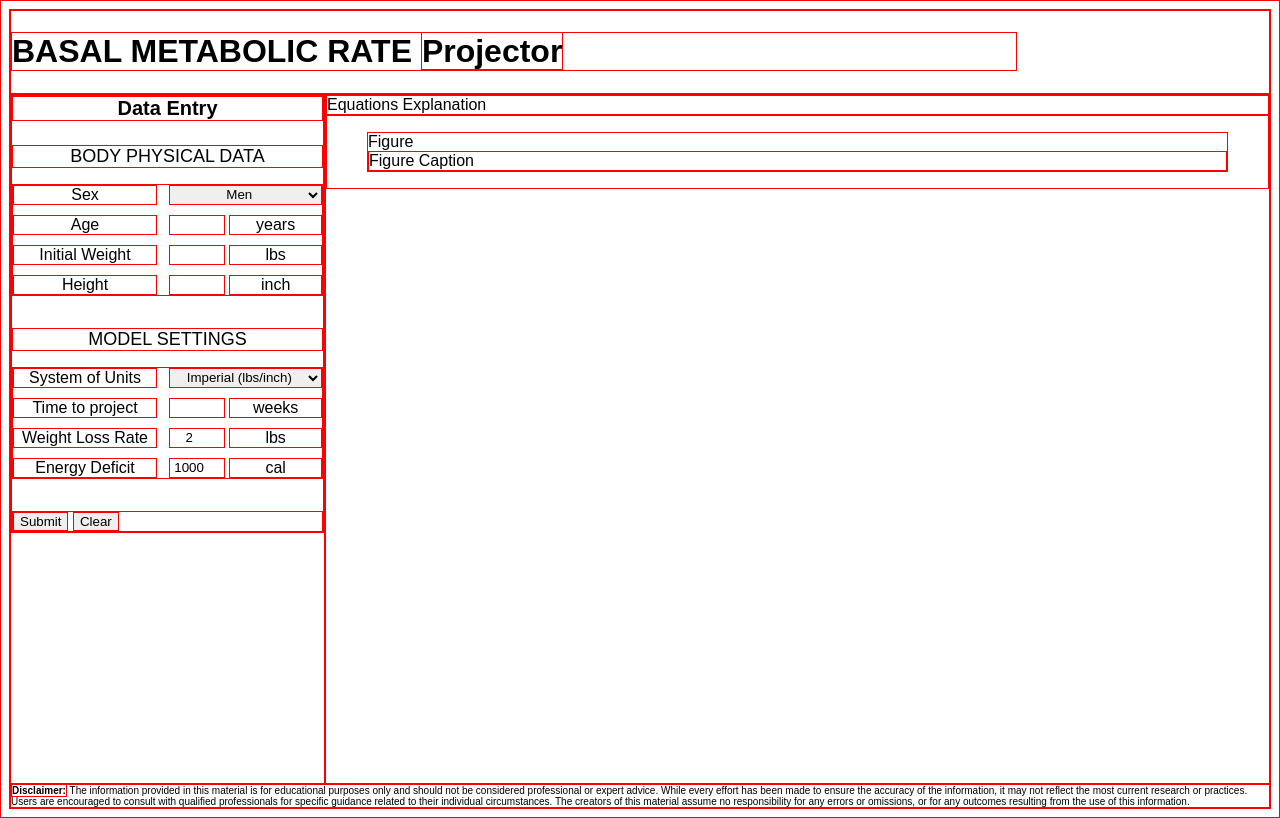
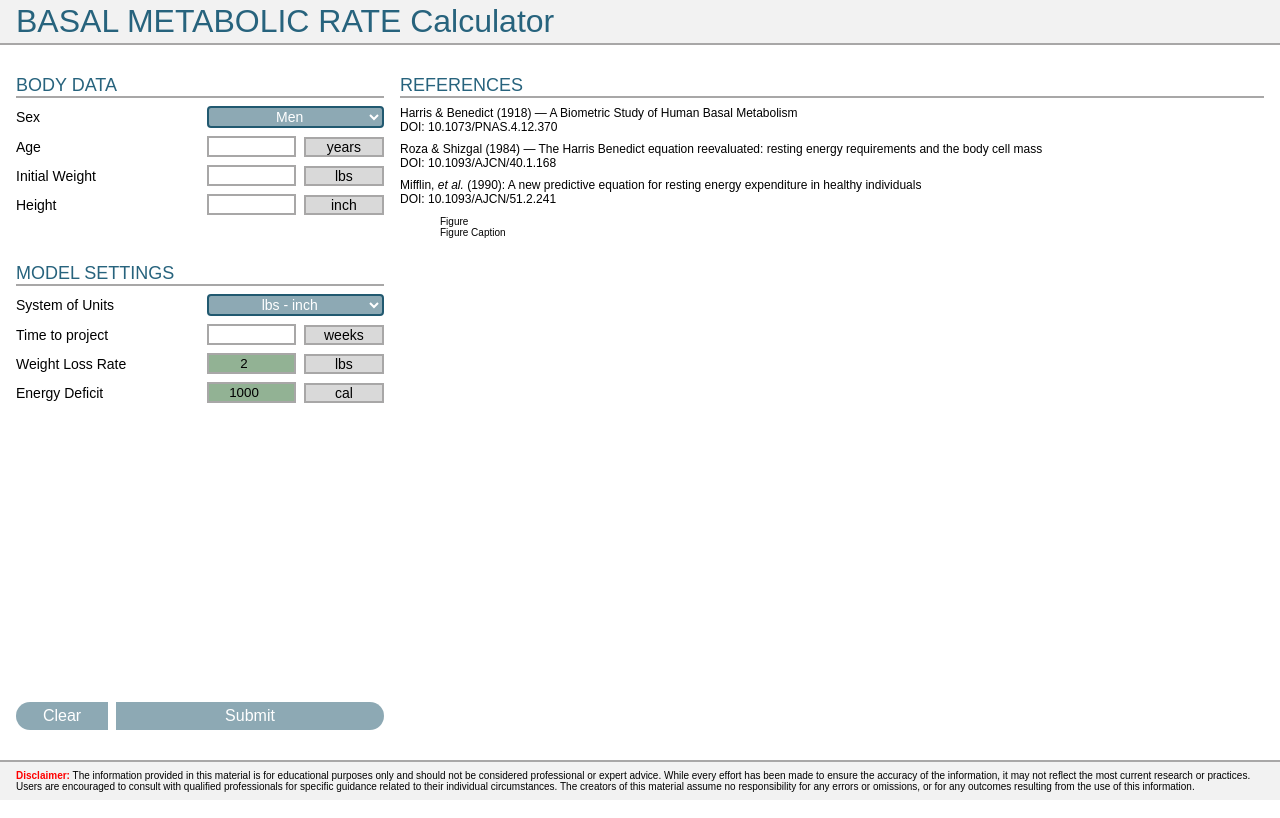
Before and after one commit to yifattih/rmr-projection-client-browser, a Flask app: page / in a window 1280 px wide. Run offline with Flask 3, Linux system fonts and the light colour scheme.

Commit message:
feat(frontend): fix form input input validation

```diff
--- a/app/static/script.js
+++ b/app/static/script.js
@@ -5,9 +5,10 @@ $(document).ready(function() {
     //////// Show initial message ////////
 
     var statusMessageContainer = $("header h5");
+
     displayMessage(
         statusMessageContainer,
-        "App: Ready!"
+        "App ready!"
     );
 
     //////// Input data validation ////////
@@ -45,6 +46,39 @@ $(document).ready(function() {
         statusMessageContainer
     );
 
+    // Time to Project must be 0 or more
+    var timeField = $('#input-time');
+    var minTime = 0;
+    var timeErrorMessage = "Time must be 0 or more";
+    checkIfGreaterThan(
+        timeField,
+        minTime,
+        timeErrorMessage,
+        statusMessageContainer
+    );
+
+    // Weight Loss Rate must be 0 or more
+    var rateField = $('#input-rate');
+    var minRate = 0;
+    var rateErrorMessage = "Loss Rate must be 0 or more";
+    checkIfGreaterThan(
+        rateField,
+        minRate,
+        rateErrorMessage,
+        statusMessageContainer
+    );
+
+    // Energy Deficit must be 0 or more
+    var energyField = $('#input-energy');
+    var minEnergy = 0;
+    var energyErrorMessage = "Energy Deficit must be 0 or more";
+    checkIfGreaterThan(
+        energyField,
+        minEnergy,
+        energyErrorMessage,
+        statusMessageContainer
+    );
+
     //////// Change units based on selection ////////
 
     $('#select-units').on(
@@ -71,11 +105,21 @@ $(document).ready(function() {
         function(event) {
         event.preventDefault();
         var form_data = $('#data-form').serializeArray();
+        var formInputIsValid = [];
         console.log(form_data);
         for (var input in form_data){
             var element=$("#input-"+form_data[input]['name']);
-            console.log(element);
+            var select_element=$("#select-"+form_data[input]['name']);
+            if (element.hasClass("input-valid") || select_element.hasClass("input-valid")) {
+                formInputIsValid.push(true);
+                console.log("Element Valid: "+form_data[input]['name'])
+            }
+            else {
+                formInputIsValid.push(false);
+                console.log("Element Invalid: "+form_data[input]['name'])
+            }
         };
+
         const sex = $('#select-sex').val();
         const age = $('#input-age').val();
         const weight = $('#input-weight').val();
@@ -85,6 +129,11 @@ $(document).ready(function() {
         const weightLossRate = $('#input-rate').val();
         const energyDeficit = $('#input-energy').val();
 
+        console.log(formInputIsValid)
+        const formIsValid = formInputIsValid.every(value => value === true);
+        console.log(formIsValid)
+
+        if (formIsValid) {
             $.ajax({
                 url: '/model',
                 type: 'POST',
@@ -104,21 +153,12 @@ $(document).ready(function() {
                     console.log(response);
                     serverMessage = `${response.message}: ${response.status}`;
                     displayMessage(statusMessageContainer, serverMessage);
-
-                // $('.data-log').append(`<p>Sex: ${response.data_out.sex}</p>`);
-                // $('.data-log').append(`<p>Age: ${response.data_out.age} years</p>`);
-                // $('.data-log').append(`<p>Weight: ${response.data_out.weight} lbs</p>`);
-                // $('.data-log').append(`<p>Height: ${response.data_out.height} inches</p>`);
-                // $('.data-log').append(`<p>Units: ${response.data_out.units}</p>`);
-                // $('.data-log').append(`<p>Equations: ${response.data_out.equations}</p>`);
-                // $('.data-log').append(`<p>Weeks: ${response.data_out.weeks}</p>`);
-                // $('.data-log').append(`<p>Weight Loss Rate: ${response.data_out.weight_loss_rate} lbs</p>`);
-                // $('.data-log').append(`<p>Energy Deficit: ${response.data_out.energy_deficit} cal</p>`);
-                // $('.data-log').append(`<p>Time Projected: ${response.data_out.time_projected} weeks</p>`);
-                // $('.data-log').append(`<p>BMR to Keep Weight: ${response.data_out.bmr} cal</p>`);
-                // $('.data-log').append(`<p>BMR to Loose 2 Pounds: ${response.data_out.bmr_deficit} cal</p>`);
                 }
             });
+        }
+        else {
+            displayMessage(statusMessageContainer, "Data not valid")
+        };
     });
 
     //////// Handle form clearing ////////
@@ -149,38 +189,44 @@ $(document).ready(function() {
 });
 
 //////// Utility functions ////////
-
 function checkIfGreaterThan (
     field,
     minValue,
     errorMessage,
     messageContainer) {
     field.on(
-        'blur',
+        'change',
         function() {
         var input = $(this);
         var inputValue = input.val();
 
         if(inputValue >= minValue) {
             input.removeClass("input-invalid").addClass("input-valid");
-            messageContainer.removeClass("input-invalid").addClass("input-valid");
+            messageContainer.removeClass("input-invalid");
+            displayMessage(messageContainer, '');
         }
         else {
             input.removeClass("input-valid").addClass("input-invalid");
-            messageContainer.removeClass("input-valid").addClass("input-invalid");
+            messageContainer.addClass("input-invalid");
             // Append the error message and show
-            displayMessage(messageContainer, errorMessage);
+            messageContainer.val('');
+            messageContainer.text(errorMessage);
+            messageContainer.animate(
+                {"opacity": 100},
+                700
+            );
             // Remove the error message on focus
             input.on("focus", function() {
-                errorMessage = "";
+                messageContainer.removeClass("input-invalid");
+                displayMessage(messageContainer, '');
             });
         };
     });
 };
 
 function displayMessage (messageContainer, message) {
-    messageContainer.empty();
-    messageContainer.append(message);
+    messageContainer.val('');
+    messageContainer.text(message);
 
     messageContainer.animate(
         {"opacity": 100},
@@ -189,7 +235,7 @@ function displayMessage (messageContainer, message) {
 
     messageContainer.animate(
         {"opacity": 0},
-        900
+        400
     );
 };
 
--- a/app/static/styles.css
+++ b/app/static/styles.css
@@ -1,7 +1,7 @@
 html {
     box-sizing: border-box;
     font-family: Arial, Helvetica, sans-serif;
-  }
+}
 
 *, *:before, *:after {
     box-sizing: inherit;
@@ -10,34 +10,31 @@ html {
 * {
     border-style: solid;
     border-color: red;
-    border-width: 0.5px;
+    border-width: 0px;
 }
 
 :root {
-    --font-title: 2rem;
-    --font-subtitles: 1.25rem;
-    --font-subsubtitles: 1.125rem;
-    --font-normal: 1rem;
-    --font-footer: 0.625rem;
+    font-size: 62.5%;
 
-    --font-weight-title: 800;
-    --font-weight-subtitles: 600;
-    --font-weight-subsubtitle: 400;
-    --font-weight--normal: 500;
+    --border-width: 0.2rem;
 
-    --form-items-margin-bottom: 0.625rem;
-    --form-sections-margin-bottom: 2rem;
-    --form-inputs-margin-left: 2rem;
+    --font-color-heading: #27637D;
+    --font-color-normal: black;
+    --font-color-buttons: white;
 
-    --form-labels-width: 9rem;
-    --form-inputs-width: 3.5rem;
+    --block-color-normal-background: #f2f2f2;
+    --block-color-normal-border: #A8A7A7;
+    --block-color-units-background: #D9D9D9;
+    --block-color-buttons-background: #21586e83;
+    --block-color-buttons-border: #215970;
 }
 
 
 body {
+    margin: 0;
     min-height: 100vh;
     display: grid;
-    grid-template-columns: 25% 75%;
+    grid-template-columns: 30% 70%;
     grid-template-rows: auto 1fr auto;
     grid-template-areas:
     "header header"
@@ -50,18 +47,27 @@ body {
 /* /////////////////////////////////////////////////////////////// */
 header {
     grid-area: header;
-    align-items: center;
     display: grid;
     grid-template-columns: 80% 20%;
     grid-template-areas:
     "h1 h5";
+    padding: 0 1.6rem;
+    height: 4.5rem;
+    align-items: center;
+    background-color: var(--block-color-normal-background);
+    border-bottom-width: var(--border-width);
+    border-bottom-style: solid;
+    border-bottom-color: var(--block-color-normal-border);
 }
 
 header h1 {
     grid-area: h1;
-    font-size: var(--font-title);
-    font-weight: var(--font-weight-title);
+    margin: 0;
+    font-size: 3.2rem;
+    font-weight: normal;
     text-transform: uppercase;
+    text-align: left;
+    color: var(--font-color-heading);
 }
 
 header h1 span {
@@ -70,8 +76,9 @@ header h1 span {
 
 header h5 {
     grid-area: h5;
-    font-size: var(--font-normal);
-    font-weight: var(--font-weight--notmal);
+    margin: 0;
+    font-size: 1.4rem;
+    font-weight: normal;
     text-align: right;
 }
 /* /////////////////////////////////////////////////////////////// */
@@ -79,33 +86,57 @@ header h5 {
 /* /////////////////////////////////////////////////////////////// */
 aside {
     grid-area: aside;
+    min-width: fit-content;
+    padding: 0.8rem 0;
+    margin-top: 2.2rem;
+    margin-bottom: 2.2rem;
+    margin-left: 1.6rem;
+    border-radius: 1rem;
+    /* border-width: var(--border-width);
+    border-style: solid;
+    border-color: var(--block-color-normal-border);
+    background-color: var(--block-color-normal-background); */
 }
 
-aside h2 {
-    font-size: var(--font-subtitles);
-    font-weight: var(--font-weight-subtitles);
-    text-align: center;
+h3 {
     margin-top: 0;
-    margin-bottom: 1.5rem;
+    margin-bottom: 0.8rem;
+    font-size: 1.8rem;
+    font-weight: normal;
+    text-transform: uppercase;
+    color: var(--font-color-heading);
+    border-bottom-width: var(--border-width);
+    border-bottom-style: solid;
+    border-bottom-color: var(--block-color-normal-border);
 }
 
-aside h3 {
-    font-size: var(--font-subsubtitles);
-    font-weight: var(--font-weight-subsubtitle);
-    text-transform: uppercase;
-    text-align: center;
-    margin-bottom: 1rem;
+aside form {
+    height: 100%;
+    display: flex;
+    flex-direction: column;
 }
 
+aside section#section-body-data,
+aside section#section-model-settings {
+    margin-bottom: 4.8rem;
+}
+
+aside section#section-buttons {
+    margin-top: auto;
+
+}
+
+select:hover {
+    cursor: pointer;
+}
 /* /////////////////////////////////////////////////////////////// */
 /* ///////////////// Section Body Physical Data ///////////////// */
 /* /////////////////////////////////////////////////////////////// */
-aside #section-body-physical-data {
-    font-size: var(--font-normal);
-    font-weight: var(--font-weight--normal);
-    margin-bottom: var(--form-sections-margin-bottom);
+aside #section-body-data {
+    align-items: center;
+    font-size: 1.4rem;
     display: grid;
-    grid-template-columns: 40% 30% 30%;
+    grid-template-columns: 52% 24% 24%;
     grid-template-areas:
     "label-sex select-sex select-sex"
     "label-age input-age unit-age"
@@ -121,34 +152,43 @@ section label#label-age-unit,
 section label#label-weight,
 section input#input-weight,
 section label#label-weight-unit {
-    margin-bottom: var(--form-items-margin-bottom);
+    margin-bottom: 0.8rem;
 }
 
 section label#label-sex,
 section label#label-age,
 section label#label-weight,
 section label#label-height {
-    width: var(--form-labels-width);
-    text-align: center;
+    min-width: fit-content;
 }
 
 section select#select-sex {
-    margin-left: var(--form-inputs-margin-left);
+    font-size: 1.4rem;
     text-align: center;
+    border-radius: 0.4rem;
+    border-width: var(--border-width);
+    color: white;
+    background-color: var(--block-color-buttons-background);
+    border-color: var(--block-color-buttons-border);
 }
 
 section input#input-age,
 section input#input-weight,
 section input#input-height {
-    width: var(--form-inputs-width);
-    margin-left: var(--form-inputs-margin-left);
     text-align: center;
+    border-width: var(--border-width);
+    border-color: var(--block-color-normal-border);
 }
 
 section label#label-age-unit,
 section label#label-weight-unit,
 section label#label-height-unit {
+    min-width: fit-content;
     text-align: center;
+    margin-left: 0.8rem;
+    border-width: var(--border-width);
+    background-color: var(--block-color-units-background);
+    border-color: var(--block-color-normal-border);
 }
 
 section label#label-sex {
@@ -199,14 +239,25 @@ section label#label-height-unit {
 /* ///////////////// Section Model Settings ////////////////////// */
 /* /////////////////////////////////////////////////////////////// */
 aside #section-model-settings {
-    margin-bottom: var(--form-sections-margin-bottom);
+    align-items: center;
+    font-size: 1.4rem;
     display: grid;
-    grid-template-columns: 40% 30% 30%;
+    grid-template-columns: 52% 24% 24%;
     grid-template-areas:
     "label-units select-units select-units"
     "label-time input-time unit-time"
     "label-rate input-rate unit-rate"
     "label-energy input-energy unit-energy";
+}
+
+section select#select-units {
+    font-size: 1.4rem;
+    text-align: center;
+    color: white;
+    border-radius: 0.4rem;
+    border-width: var(--border-width);
+    background-color: var(--block-color-buttons-background);
+    border-color: var(--block-color-buttons-border);
 }
 
 section label#label-units,
@@ -217,34 +268,36 @@ section label#label-time-unit,
 section label#label-rate,
 section input#input-rate,
 section label#label-rate-unit {
-    margin-bottom: var(--form-items-margin-bottom);
+    margin-bottom: 0.8rem;
 }
 
 section label#label-units,
 section label#label-time,
 section label#label-rate,
 section label#label-energy {
-    width: var(--form-labels-width);
-    text-align: center;
+    text-align: left;
 }
 
 section select#select-units {
-    margin-left: var(--form-inputs-margin-left);
     text-align: center;
 }
 
 section input#input-time,
 section input#input-rate,
 section input#input-energy {
-    width: var(--form-inputs-width);
-    margin-left: var(--form-inputs-margin-left);
     text-align: center;
+    border-width: var(--border-width);
+    border-color: var(--block-color-normal-border);
 }
 
 section label#label-time-unit,
 section label#label-rate-unit,
 section label#label-energy-unit {
     text-align: center;
+    margin-left: 0.8rem;
+    border-width: var(--border-width);
+    background-color: var(--block-color-units-background);
+    border-color: var(--block-color-normal-border);
 }
 
 section label#label-units {
@@ -292,10 +345,92 @@ section label#label-energy-unit {
 }
 
 /* /////////////////////////////////////////////////////////////// */
+/* ///////////////// Form Controls ///////////////////////////// */
+/* /////////////////////////////////////////////////////////////// */
+.input-invalid {
+    color: black;
+    background-color: #b91f1f7e;
+    border-color: #B91F1F;
+    border-width: var(--border-width);
+}
+
+.input-valid {
+    color: black;
+    background-color: #2e6b3284;
+    border-color: #2E6B32;
+    border-width: var(--border-width);
+}
+
+/* /////////////////////////////////////////////////////////////// */
+/* ///////////////// Section Buttons ///////////////////////////// */
+/* /////////////////////////////////////////////////////////////// */
+aside section#section-buttons {
+    min-width: fit-content;
+    display: grid;
+    grid-template-columns: 25% 75%;
+    grid-template-areas:
+    "button-clear button-submit"
+    ;
+}
+
+section button {
+    padding: 0.5rem;
+    font-size: 1.6rem;
+    text-align: center;
+    color: white;
+    background-color: var(--block-color-buttons-background);
+}
+
+section button:hover {
+    cursor: pointer;
+}
+
+section button#button-clear {
+    grid-area: button-clear;
+    border-top-left-radius: 1.6rem;
+    border-bottom-left-radius: 1.6rem;
+}
+
+section button#button-submit {
+    grid-area: button-submit;
+    margin-left: 0.8rem;
+    border-top-right-radius: 1.6rem;
+    border-bottom-right-radius: 1.6rem;
+}
+
+/* /////////////////////////////////////////////////////////////// */
 /* ///////////////// Main //////////////////////////////////////// */
 /* /////////////////////////////////////////////////////////////// */
 main {
-    grid-area: main;
+    min-width: fit-content;
+    padding: 0.8rem 0;
+    margin: 2.2rem 1.6rem;
+    border-radius: 1rem;
+}
+
+section#references p {
+    min-width: fit-content;
+    margin-top: 0;
+    margin-bottom: 0.8rem;
+    font-size: 1.2rem;
+}
+
+a {
+    min-width: fit-content;
+    color: black;
+    text-decoration: none;
+    text-transform: uppercase;
+}
+
+a:visited {
+    background-color: var(--block-color-buttons-background);
+}
+
+a:hover,
+a:active {
+    padding: 0.5rem;
+    color: white;
+    background-color: var(--block-color-buttons-background);
 }
 
 /* /////////////////////////////////////////////////////////////// */
@@ -303,5 +438,15 @@ main {
 /* /////////////////////////////////////////////////////////////// */
 footer {
     grid-area: footer;
-    font-size: var(--font-footer);
+    min-width: fit-content;
+    min-height: fit-content;
+    font-size: 1rem;
+    padding: 0.8rem 1.6rem;
+    background-color: var(--block-color-normal-background);
+    border-top-width: var(--border-width);
+    border-top-color: var(--block-color-normal-border);
 }
+
+footer strong {
+    color: red;
+}
--- a/app/templates/index.html
+++ b/app/templates/index.html
@@ -4,24 +4,22 @@
     <meta charset="UTF-8">
     <meta name="viewport" content="width=device-width, initial-scale=1.0">
     <link rel="stylesheet" type="text/css" href="{{ url_for('static', filename='styles.css') }}">
-    <title>Daily Basal Metabolic Rate Projector</title>
+    <title>Basal Metabolic Rate Calculator</title>
 </head>
 <body>
     <header>
-        <h1>Basal Metabolic Rate <span>Projector</span></h1>
+        <h1>Basal Metabolic Rate <span>Calculator</span></h1>
         <h5>Welcome</h5>
     </header>
     <aside>
         <form id="data-form">
-            <h2 id="h2-header">Data Entry</h2>
+            <h3 id="h3-body-data">Body Data</h3>
 
-            <h3 id="h3-body-physical-data">Body Physical Data</h3>
-
-            <section id="section-body-physical-data">
+            <section id="section-body-data">
                 <label for="select-sex" id="label-sex">Sex</label>
-                <select id="select-sex" name="sex">
-                    <option value="men">Men</option>
-                    <option value="female">Female</option>
+                <select id="select-sex" class="input-valid" name="sex">
+                    <option  value="men">Men</option>
+                    <option  value="female">Female</option>
                 </select>
 
                 <label for="input-age" id="label-age">Age</label>
@@ -29,11 +27,11 @@
                 <label for="input-age" id="label-age-unit">years</label>
 
                 <label for="input-weight" id="label-weight">Initial Weight</label>
-                <input id="input-weight" type="number" name="weight">
+                <input id="input-weight"  type="number" name="weight">
                 <label for="input-weight" id="label-weight-unit">lbs</label>
 
                 <label for="input-height" id="label-height">Height</label>
-                <input id="input-height" type="number" name="height">
+                <input id="input-height"  type="number" name="height">
                 <label for="input-height" id="label-height-unit">inch</label>
             </section>
 
@@ -42,21 +40,21 @@
             <section id="section-model-settings">
 
                 <label for="select-units" id="label-units">System of Units</label>
-                <select id="select-units" type="number" name="units">
-                    <option value="imperial">Imperial (lbs/inch)</option>
-                    <option value="metric">Metric (kg/cm)</option>
+                <select id="select-units" class="input-valid" name="units">
+                    <option value="imperial">lbs - inch</option>
+                    <option value="metric">kg - cm</option>
                 </select>
 
                 <label for="input-time" id="label-time">Time to project</label>
-                <input id="input-time" type="number" name="time">
+                <input id="input-time"  type="number" name="time">
                 <label for="input-time" id="label-time-unit">weeks</label>
 
                 <label for="input-rate" id="label-rate">Weight Loss Rate</label>
-                <input id="input-rate" type="number" name="rate" value="2">
+                <input id="input-rate"  class="input-valid" type="number" name="rate" value="2">
                 <label for="input-rate" id="label-rate-unit">lbs</label>
 
                 <label for="input-energy" id="label-energy">Energy Deficit</label>
-                <input id="input-energy" type="number" name="energy" value="1000">
+                <input id="input-energy" class="input-valid" type="number" name="energy" value="1000">
                 <label for="input-energy" id="label-energy-unit">cal</label>
             </section>
 
@@ -67,8 +65,20 @@
         </form>
     </aside>
     <main>
-        <section>
-            Equations Explanation
+        <section id="references">
+            <h3>References</h3>
+            <p>
+                Harris & Benedict (1918) &#8212 A Biometric Study of Human Basal Metabolism <br>
+                <a target="_blank" rel="noopener" href="https://doi.org/10.1073/pnas.4.12.370">DOI: 10.1073/pnas.4.12.370</a>
+            </p>
+            <p>
+                Roza & Shizgal (1984) &#8212 The Harris Benedict equation reevaluated: resting energy requirements and the body cell mass <br>
+                <a target="_blank" rel="noopener" href="https://doi.org/10.1093/ajcn/40.1.168">DOI: 10.1093/ajcn/40.1.168</a>
+            </p>
+            <p>
+                Mifflin, <i>et al.</i> (1990): A new predictive equation for resting energy expenditure in healthy individuals <br>
+                <a target="_blank" rel="noopener" href="https://doi.org/10.1093/ajcn/51.2.241">DOI: 10.1093/ajcn/51.2.241</a>
+            </p>
         </section>
         <article>
             <figure>
```
Also changed, not shown: to-do.txt (+6 -2 lines). Lines whose indentation alone changed are shown as unchanged.
